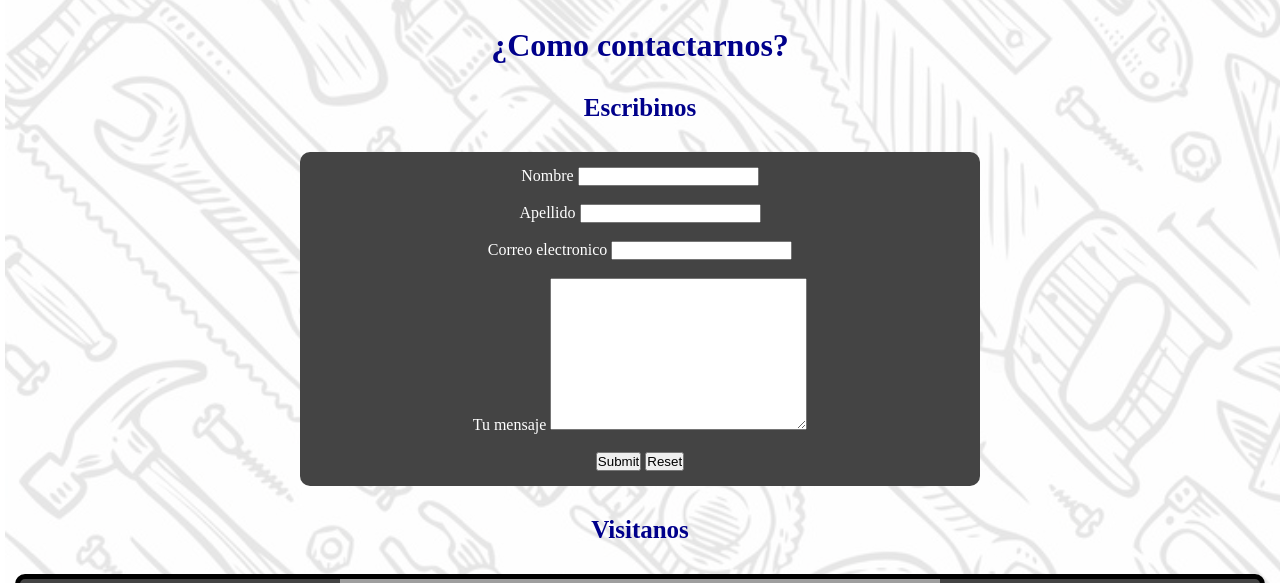
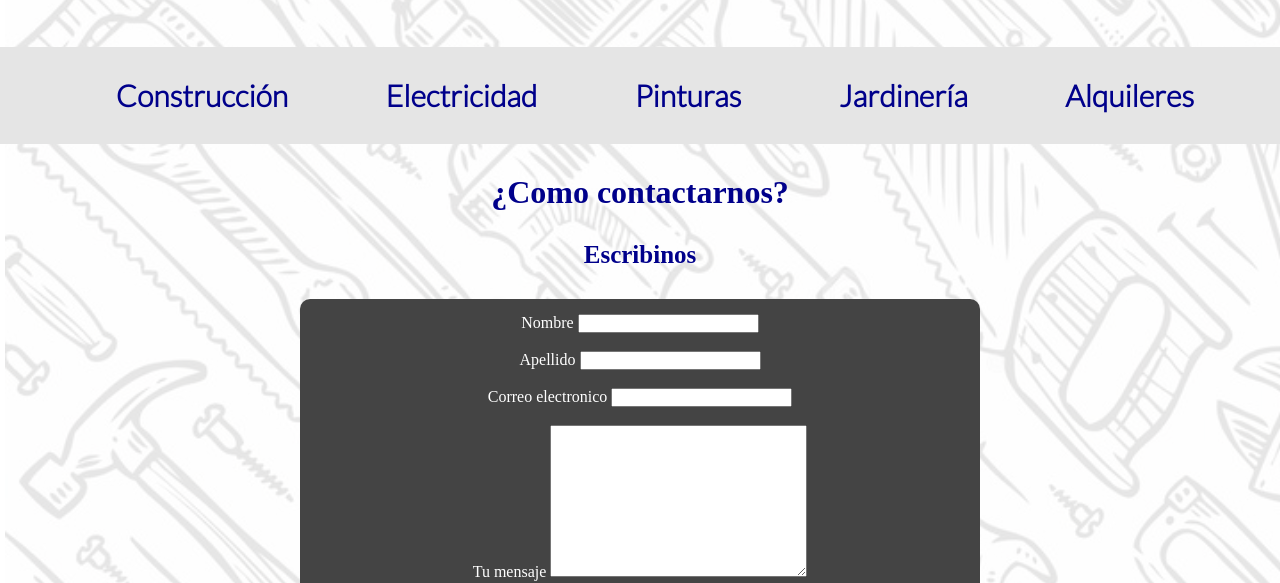
Before and after one commit to mauriver01/pagina-ferreteria, a plain HTML site: page pages/contacto.html in a window 1280 px wide. Shown: the part 217-800 px from the top of the page. Drawn offline with nearby package versions, Linux system fonts and the light colour scheme; grey boxes are pictures that could not be loaded.

Commit message:
ultima prueba

```diff
--- a/pages/contacto.html
+++ b/pages/contacto.html
@@ -20,6 +20,15 @@
                         <li><a href="contacto.html" class="botones">Contacto</a></li>
                     </ul>
                 </nav>
+            </div>
+            <div class="segundoMenu">
+                <ul>
+                    <li><a href="construccion.html" class="botonesDos">Construcción</a></li>
+                    <li><a href="electricidad.html" class="botonesDos">Electricidad</a></li>
+                    <li><a href="pinturas.html" class="botonesDos">Pinturas</a></li>
+                    <li><a href="jardineria.html" class="botonesDos">Jardinería</a></li>
+                    <li><a href="alquileres.html" class="botonesDos">Alquileres</a></li>
+                </ul>
             </div>
         </nav>
     </header>
```
